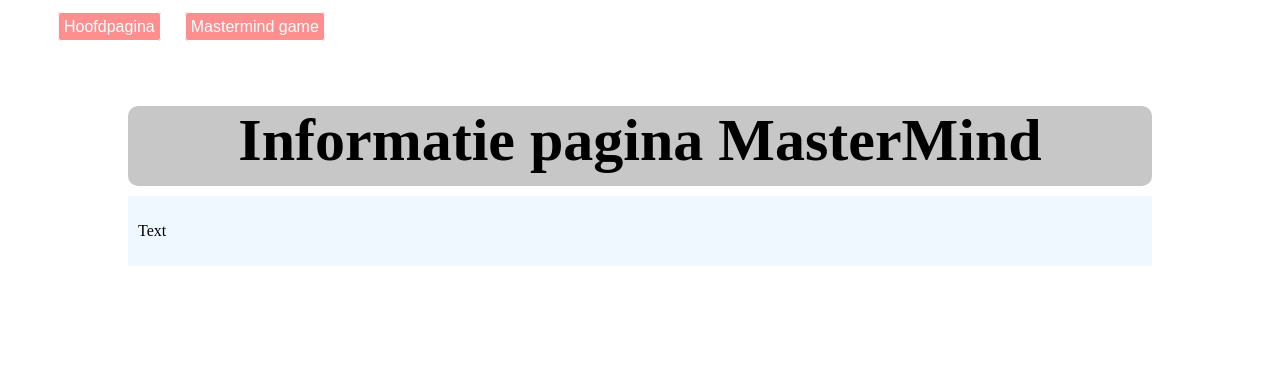
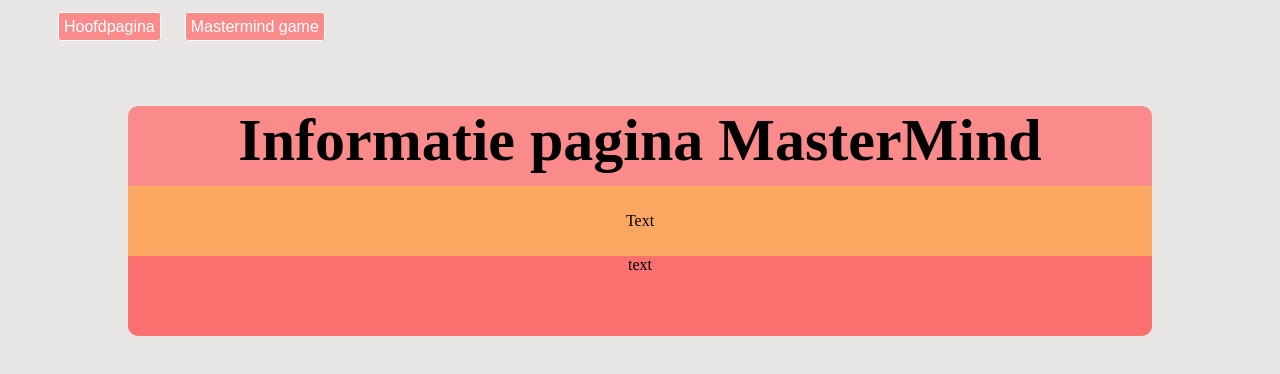
Before and after one commit to GijsSchop/Eindproject-1, a plain HTML site: page index3.html in a window 1280 px wide. Drawn offline with Linux system fonts and the light colour scheme.

Commit message:
footer toegevoegd + kleur

```diff
--- a/index3.html
+++ b/index3.html
@@ -23,5 +23,8 @@
 			<p> Text </p>
 		</article>
 	</div>
+  		<footer>
+text
+   </footer>
 </body>
 </html>
--- a/style2.css
+++ b/style2.css
@@ -1,13 +1,17 @@
 header{
   height: 80px;
-  background-color: rgb(199, 199, 199);
+  background-color: rgba(255, 122, 122, 0.836);
   width: 80vw;
  font-size: 30px;
  text-align: center;
  margin: 0px auto;
  margin-top: 50px;
- border-radius: 10px 10px 10px 10px;
+ border-radius: 10px 10px 0px 0px;
    }
+
+body {
+  background-color: rgb(233, 230, 230);
+}
 
 *{
   box-sizing: border-box;
@@ -34,8 +38,20 @@ a{
 }
 
 article{
-  background-color:aliceblue;
+  background-color:rgb(252, 167, 97);
   width:80vw;
-  margin: 10px auto 10px auto;
+  margin: 0px auto;
   padding: 10px;
+  text-align: center;
 }
+
+  footer{
+
+    bottom:10px;
+    width:80vw;
+    height:80px;
+    background-color: rgb(252, 112, 112);
+    margin: 0px auto;
+    border-radius: 0px 0px 10px 10px;
+     text-align: center;
+  }
```
